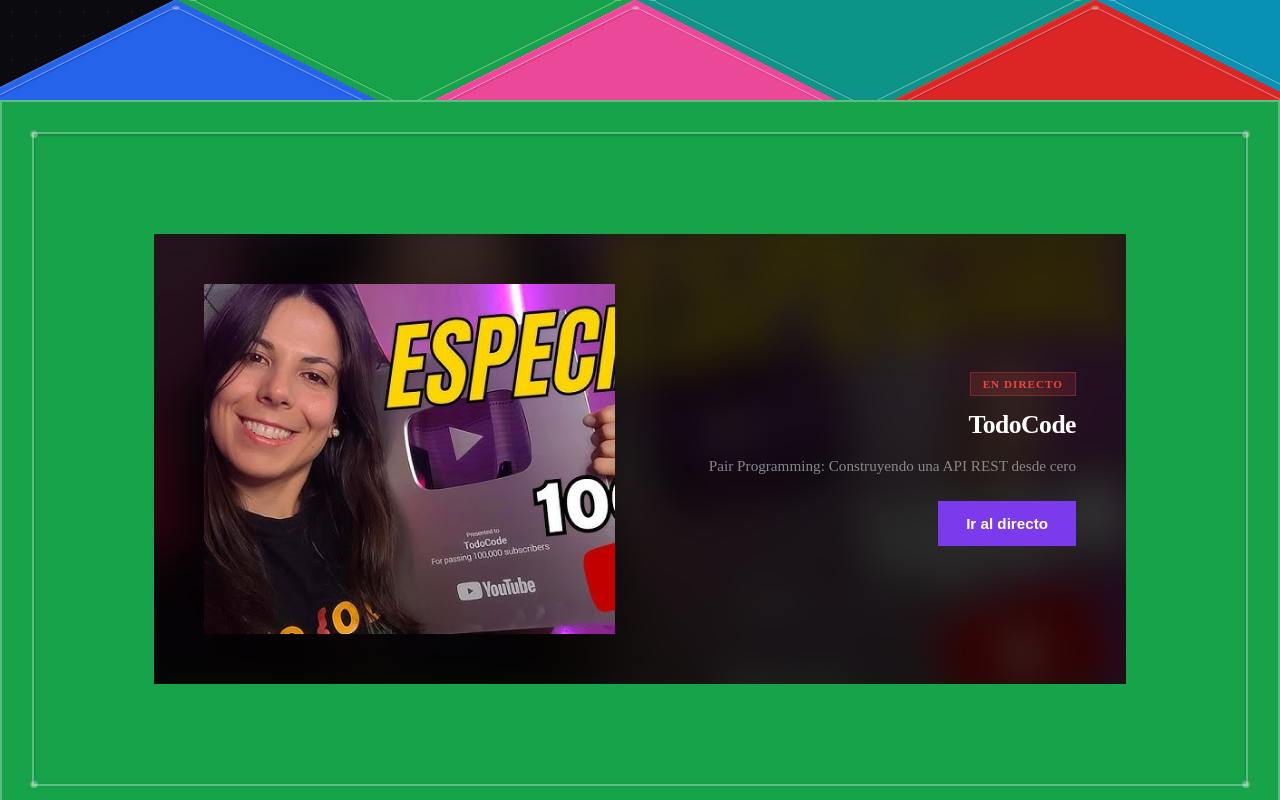
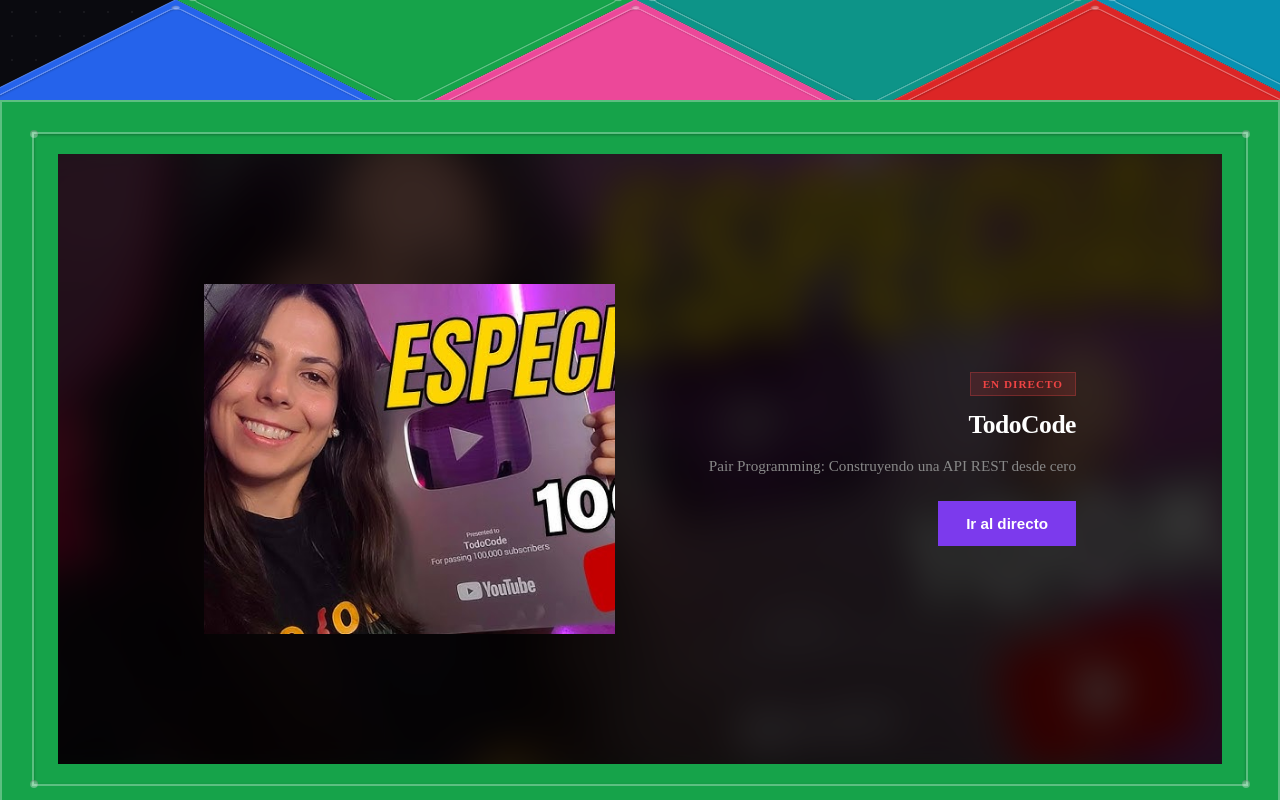
Before and after one commit to EsneiderCdD/parchate-f, a React (Vite) app: page / in a window 1280 px wide. Shown: the part 600-1400 px from the top of the page. Built offline with nearby package versions, Linux system fonts and the light colour scheme.

Commit message:
feat(livesection): background

```diff
--- a/src/components/specific/LiveSection/LiveSection.css
+++ b/src/components/specific/LiveSection/LiveSection.css
@@ -38,6 +38,7 @@
 .live-wrapper {
   width: 100%;
   position: relative;
+  z-index: 1;
   overflow: hidden;
   min-height: 450px;
   border-radius: 0;
@@ -45,8 +46,9 @@
 
 .live-background {
   position: absolute;
-  inset: 0;
+  inset: 20px 24px;
   z-index: 0;
+  overflow: hidden;
 }
 
 .live-background img {
--- a/src/components/specific/LiveSection/LiveSection.jsx
+++ b/src/components/specific/LiveSection/LiveSection.jsx
@@ -11,12 +11,12 @@ export default function LiveSection() {
           <span className="frame-dot bl" />
           <span className="frame-dot br" />
 
+          <div className="live-background">
+            <img src={todocode} alt="" />
+            <div className="live-overlay" />
+          </div>
+
           <div className="live-wrapper">
-            <div className="live-background">
-              <img src={todocode} alt="" />
-              <div className="live-overlay" />
-            </div>
-
             <div className="live-content">
               <div className="live-media">
                 <img src={todocode} alt="Stream en vivo" />
```
